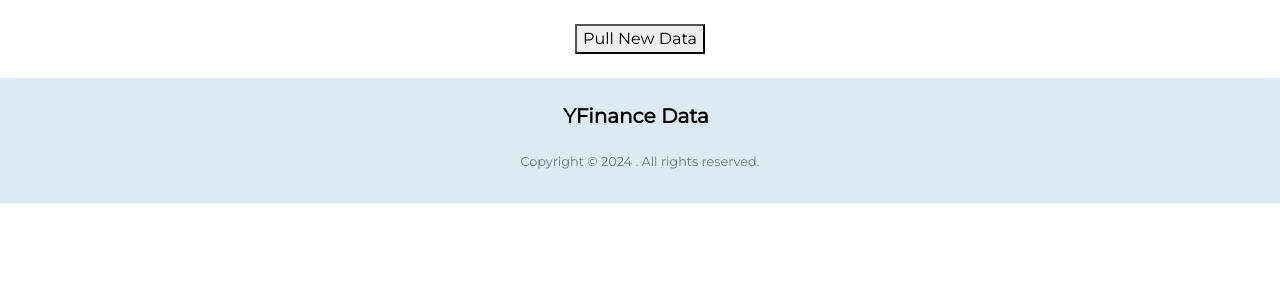
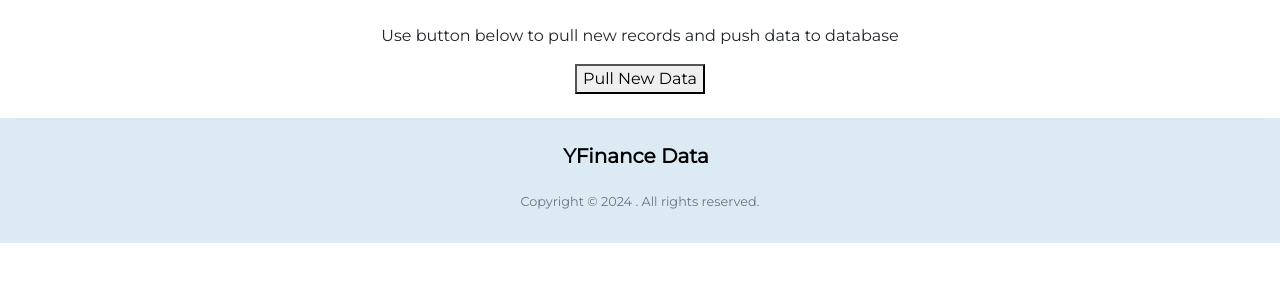
Before and after one commit to kevinopix/YfinanceDjangoApp, a Django app: page /dataTool/pull in a window 1280 px wide. Shown: the part 56-356 px from the top of the page. Run offline with Django 4.2, Linux system fonts and the light colour scheme; parts of the project's set-up code (start-up, migrations or seed data) failed here and were passed over; some libraries are stand-ins or nearby versions.

Commit message:
Ready to deploy

```diff
--- a/requirements.txt
+++ b/requirements.txt
@@ -1,7 +1,8 @@
 Django==4.2
 yfinance==0.2.38
-python-dotenv==1.0.1
-whitenoise==6.6.0
+python-dotenv
+whitenoise
 pandas
+numpy
 pyarrow
 matplotlib
--- a/templates/dataTool/stock_data.html
+++ b/templates/dataTool/stock_data.html
@@ -3,45 +3,14 @@
 {% block title %} Available Records {% endblock %}
 {% block body %}
     <div class="container mt-4 mb-4">
-        <form action="{% url 'pull_data' %}" method="post">
-            {% csrf_token %}
-            <button type="submit">Pull New Data</button>
-        </form>
-
-        <!-- Button to push new data to database -->
-        <!-- <form action="" method="post">
-            {% csrf_token %}
-            <button type="submit">Push New Data to Database</button>
-        </form> -->
-
-        <!-- Display stock data -->
-        <!-- <table>
-            <thead>
-                <tr>
-                    <th>Date</th>
-                    <th>Open</th>
-                    <th>High</th>
-                    <th>Low</th>
-                    <th>Close</th>
-                    <th>Adj Close</th>
-                    <th>Volume</th>
-                    <th>Symbol</th>
-                </tr>
-            </thead>
-            <tbody>
-                {% for data in stock_data %}
-                <tr>
-                    <td>{{ data.Date }}</td>
-                    <td>{{ data.Open }}</td>
-                    <td>{{ data.High }}</td>
-                    <td>{{ data.Low }}</td>
-                    <td>{{ data.Close }}</td>
-                    <td>{{ data.AdjClose }}</td>
-                    <td>{{ data.Volume }}</td>
-                    <td>{{ data.Symbol }}</td>
-                </tr>
-                {% endfor %}
-            </tbody>
-        </table> -->
+        <div class="row">
+            <div class="col-md-12">
+                <p>Use button below to pull new records and push data to database</p>
+                <form action="{% url 'pull_data' %}" method="post">
+                    {% csrf_token %}
+                    <button type="submit">Pull New Data</button>
+                </form>
+            </div>
+        </div>
     </div>
 {% endblock %}
```
